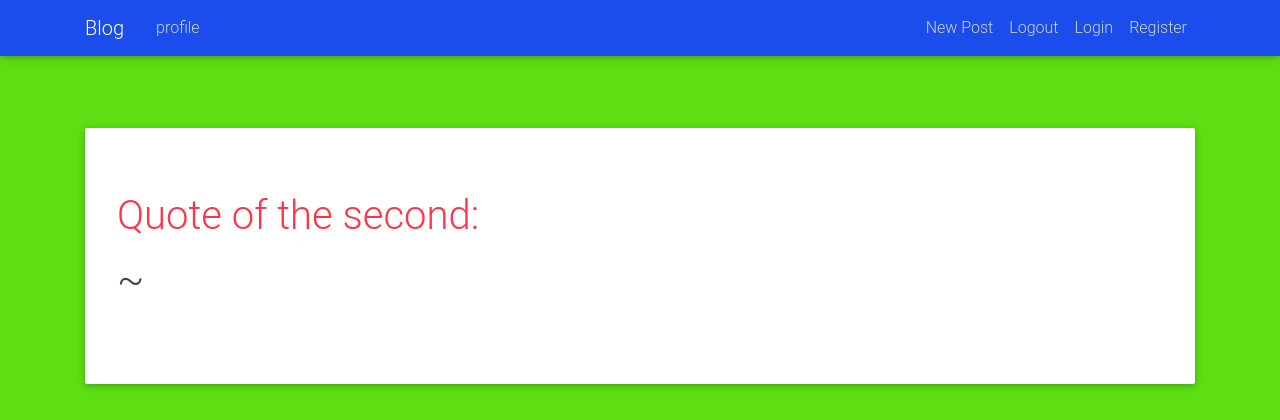
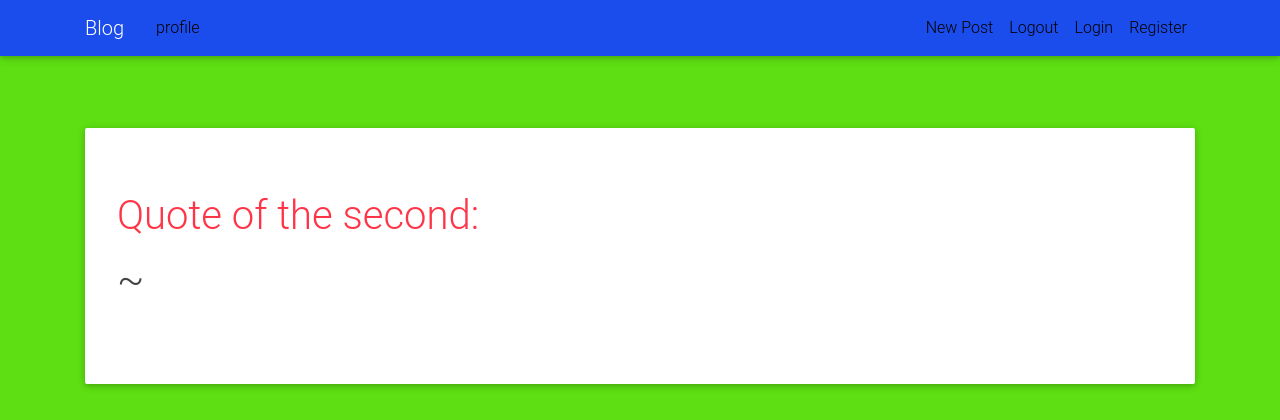
Before and after one commit to kaphie/Blog, a Flask app: page / in a window 1280 px wide. Shown: the top 420 px of the page. Run offline with Flask 2, Linux system fonts and the light colour scheme; data that the repository does not hold is empty; some libraries are stand-ins or nearby versions.

Commit message:
chaning colors

```diff
--- a/app/static/css/main.css
+++ b/app/static/css/main.css
@@ -19,11 +19,11 @@ body {
   }
 
   .site-header .navbar-nav .nav-link {
-    color: #cbd5db;
+    color: #000000;
   }
 
   .site-header .navbar-nav .nav-link:hover {
-    color: #ffffff;
+    color: #000000;
   }
 
   .site-header .navbar-nav .nav-link.active {
```
